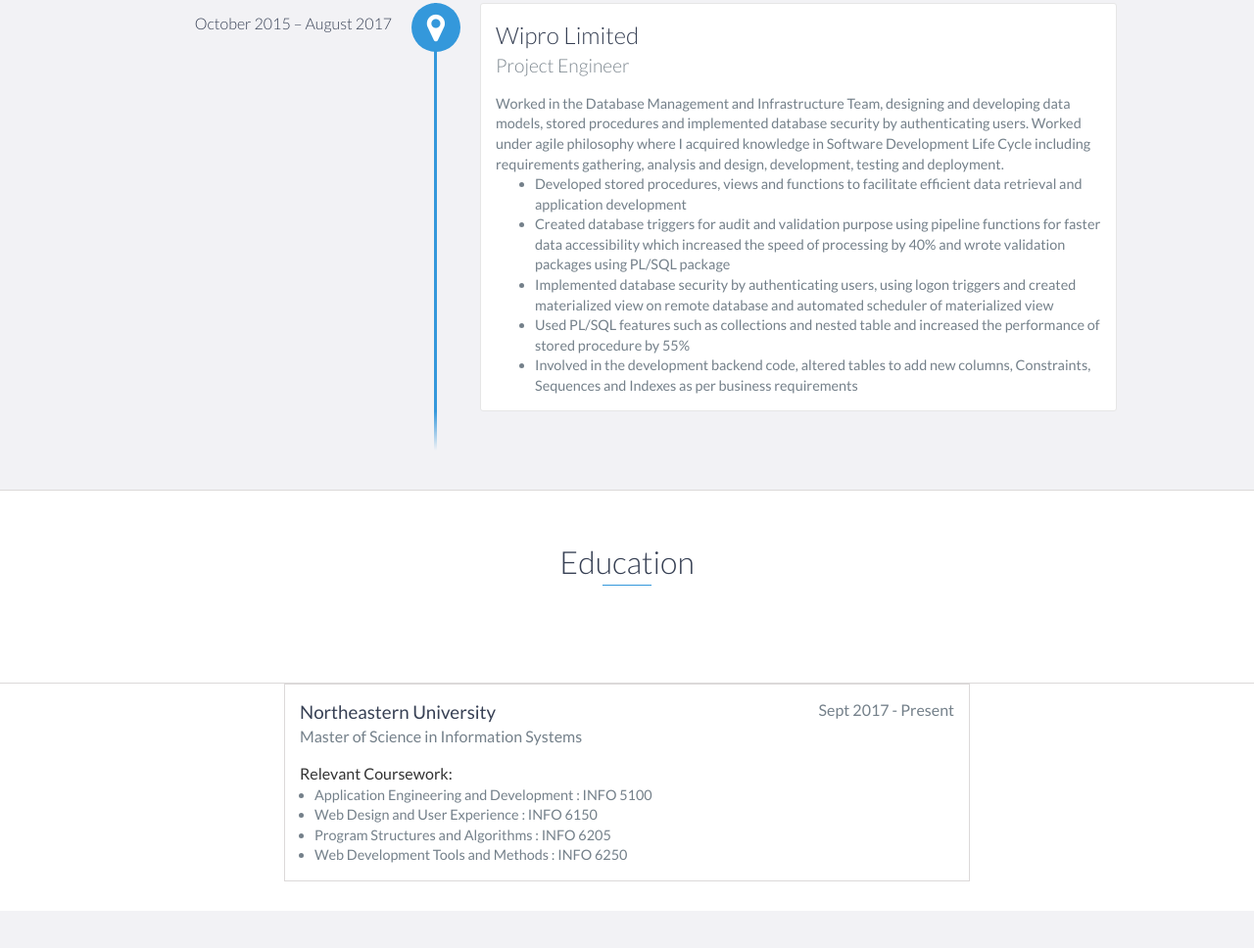
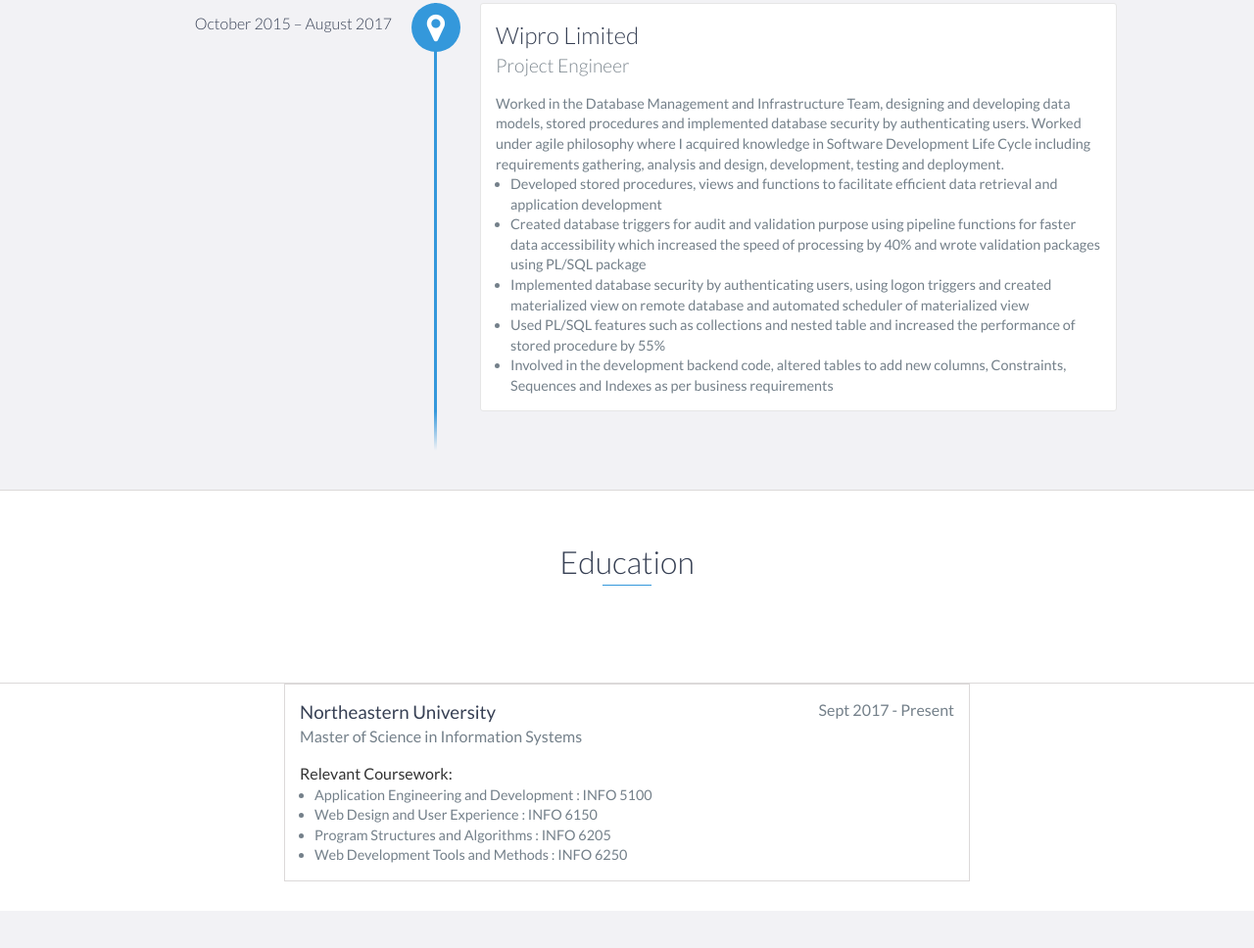
Before and after one commit to vishnuprasadmaruthi/Portfolio, a website: page index.html in a window 1280 px wide. Shown: the part 1195-2163 px from the top of the page at 98% size. Drawn offline with nearby package versions, Linux system fonts and the light colour scheme; files that its build step writes are made by us from their sources.

Commit message:
new update 2

```diff
--- a/scss/styles.scss
+++ b/scss/styles.scss
@@ -533,6 +533,10 @@
         font-size: 0.9em;
         margin: 0;
     }
+
+    ul {
+        padding: 0 0 0 15px;
+    }
 }
 
 .vtimeline-point {
```
